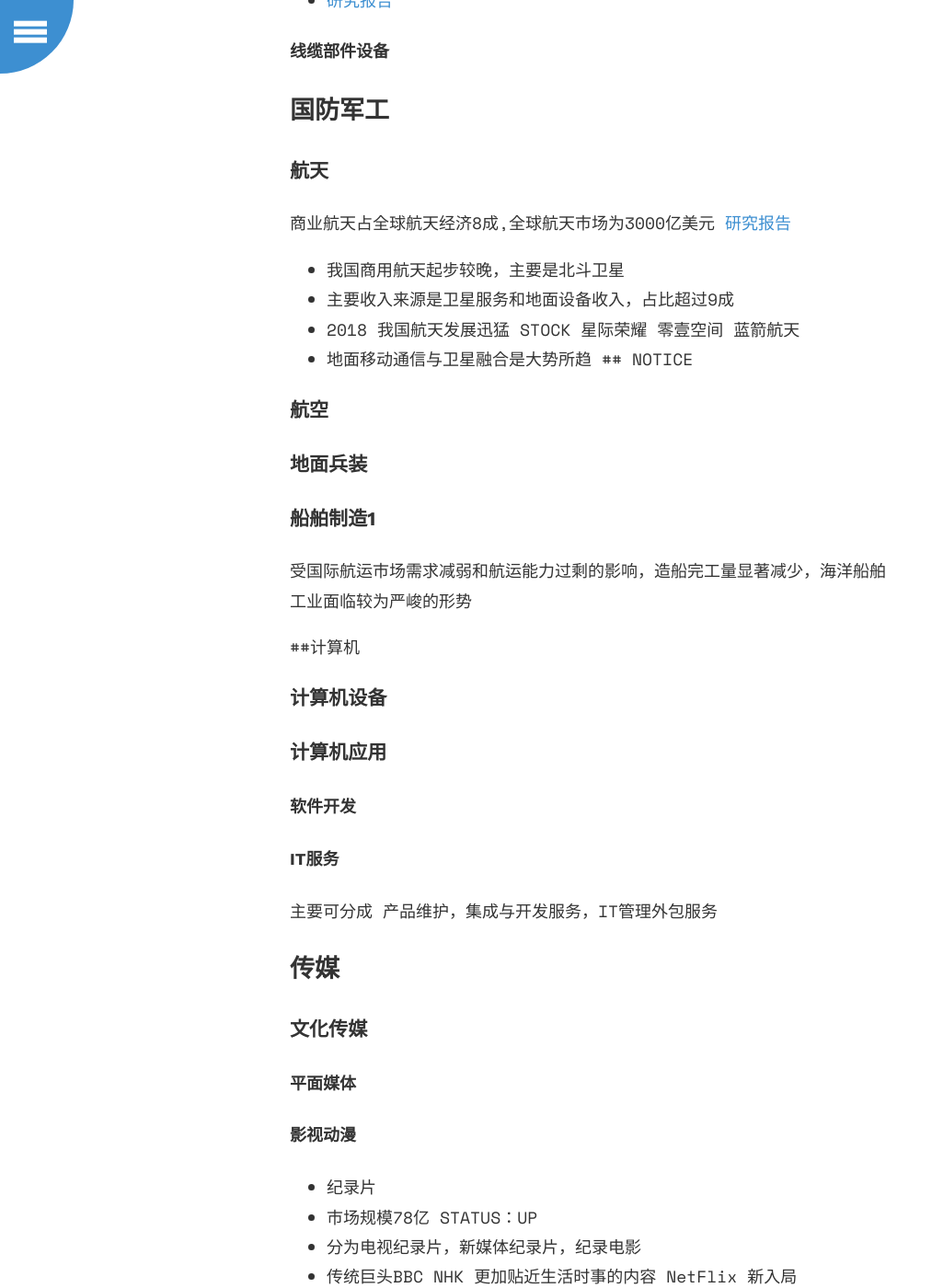
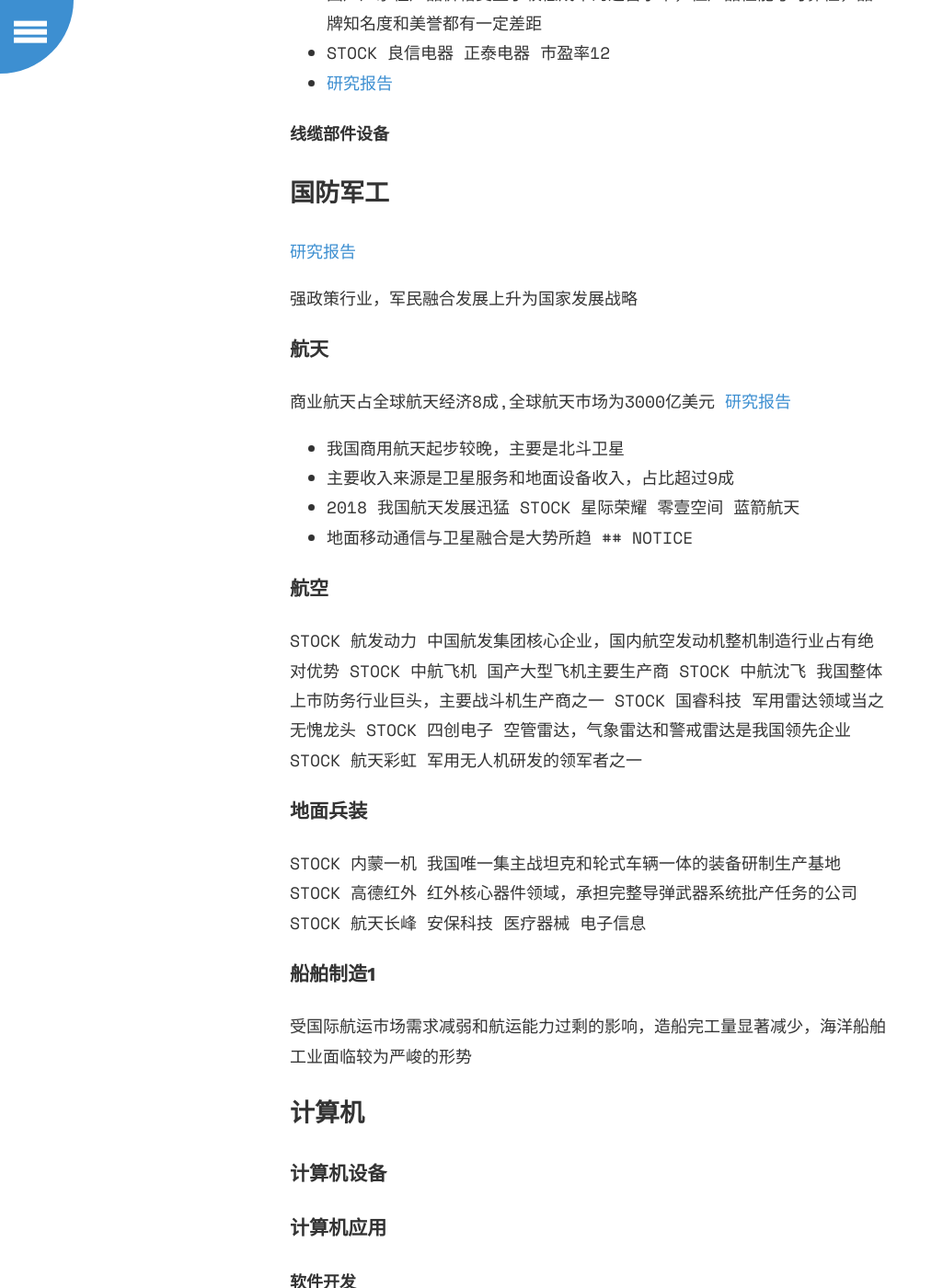
Before and after one commit to cdmaok/cdmaok.github.io, a Jekyll site: the page built from _posts/2019-11-03-hy-investment.md, in a window 1280 px wide and 1400 px high, scrolled down 30743 px. Shown: the whole window at 92% size, without its empty margins (0-1025 px from the left). Built offline with Jekyll 4.4.1, drawn with Linux system fonts in a browser that asks for light colours.

Commit message:
add military

```diff
--- a/_posts/2019-11-03-hy-investment.md
+++ b/_posts/2019-11-03-hy-investment.md
@@ -759,8 +759,8 @@ STOCK 海底捞 呷脯呷脯 周黑鸭 味千
 [研究报告](http://report.iresearch.cn/report_pdf.aspx?id=3185)
 
 ### 其他休闲
-##综合
-##建筑材料
+## 综合
+## 建筑材料
 ### 水泥
 ### 玻璃
 ### 其他
@@ -831,6 +831,12 @@ STOCK 海底捞 呷脯呷脯 周黑鸭 味千
 #### 线缆部件设备
 
 ## 国防军工
+
+[研究报告](#http://pg.jrj.com.cn/acc/Res/CN_RES/INDUS/2018/12/29/dd212196-52ad-449c-9016-61b19b7be2f0.pdf)
+
+强政策行业，军民融合发展上升为国家发展战略
+
+
 ### 航天
 
 商业航天占全球航天经济8成,全球航天市场为3000亿美元
@@ -841,11 +847,26 @@ STOCK 海底捞 呷脯呷脯 周黑鸭 味千
 * 地面移动通信与卫星融合是大势所趋 ## NOTICE
 
 ### 航空
+
+STOCK 航发动力 中国航发集团核心企业，国内航空发动机整机制造行业占有绝对优势
+STOCK 中航飞机 国产大型飞机主要生产商
+STOCK 中航沈飞 我国整体上市防务行业巨头，主要战斗机生产商之一
+STOCK 国睿科技 军用雷达领域当之无愧龙头
+STOCK 四创电子 空管雷达，气象雷达和警戒雷达是我国领先企业
+STOCK 航天彩虹 军用无人机研发的领军者之一
+
+
+
 ### 地面兵装
+STOCK 内蒙一机 我国唯一集主战坦克和轮式车辆一体的装备研制生产基地
+STOCK 高德红外 红外核心器件领域，承担完整导弹武器系统批产任务的公司
+STOCK 航天长峰 安保科技 医疗器械 电子信息
+
+
 ### 船舶制造1
   受国际航运市场需求减弱和航运能力过剩的影响，造船完工量显著减少，海洋船舶工业面临较为严峻的形势
 
-##计算机
+## 计算机
 ### 计算机设备
 ### 计算机应用
 #### 软件开发
```
